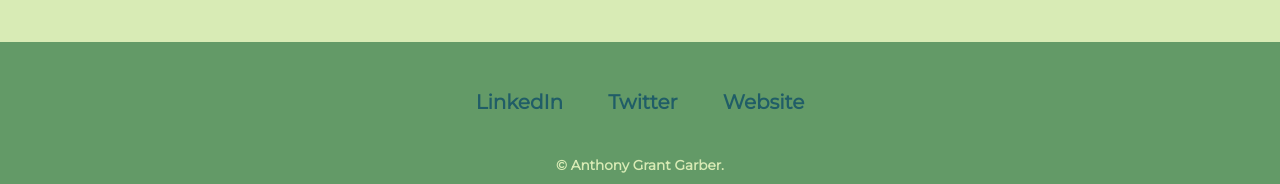
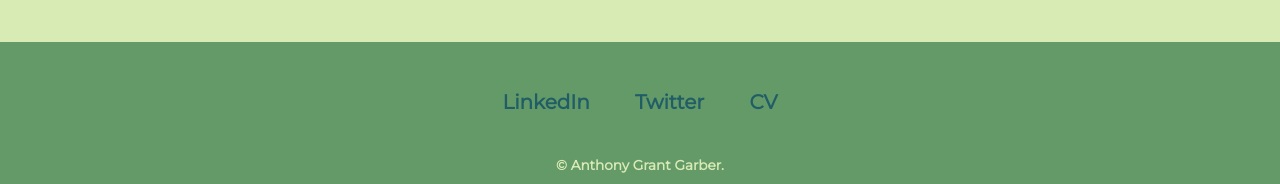
Before and after one commit to Aggarber/Anthony-Grant-Garber, a plain HTML site: page index.html in a window 1280 px wide. Shown: the part 3259-3443 px from the top of the page. Drawn offline with Linux system fonts and the light colour scheme; a web font is replaced by a local one.

Commit message:
Changed Link
Fixed the footer link for "Website"
- It was "Website" - link to appbrewery
-now it is "CV" - link to "https://aggarber.github.io/CV/"

```diff
--- a/index.html
+++ b/index.html
@@ -64,7 +64,7 @@
   <div class="bottom-container">
     <a class="footer-link" href="https://www.linkedin.com/in/anthony-grant-garber/">LinkedIn</a>
     <a class="footer-link" href="https://twitter.com/">Twitter</a>
-    <a class="footer-link" href="https://www.appbrewery.co/">Website</a>
+    <a class="footer-link" href="https://aggarber.github.io/CV/">CV</a>
     <p class="copyright-text">© Anthony Grant Garber.</p>
   </div>
 
```
